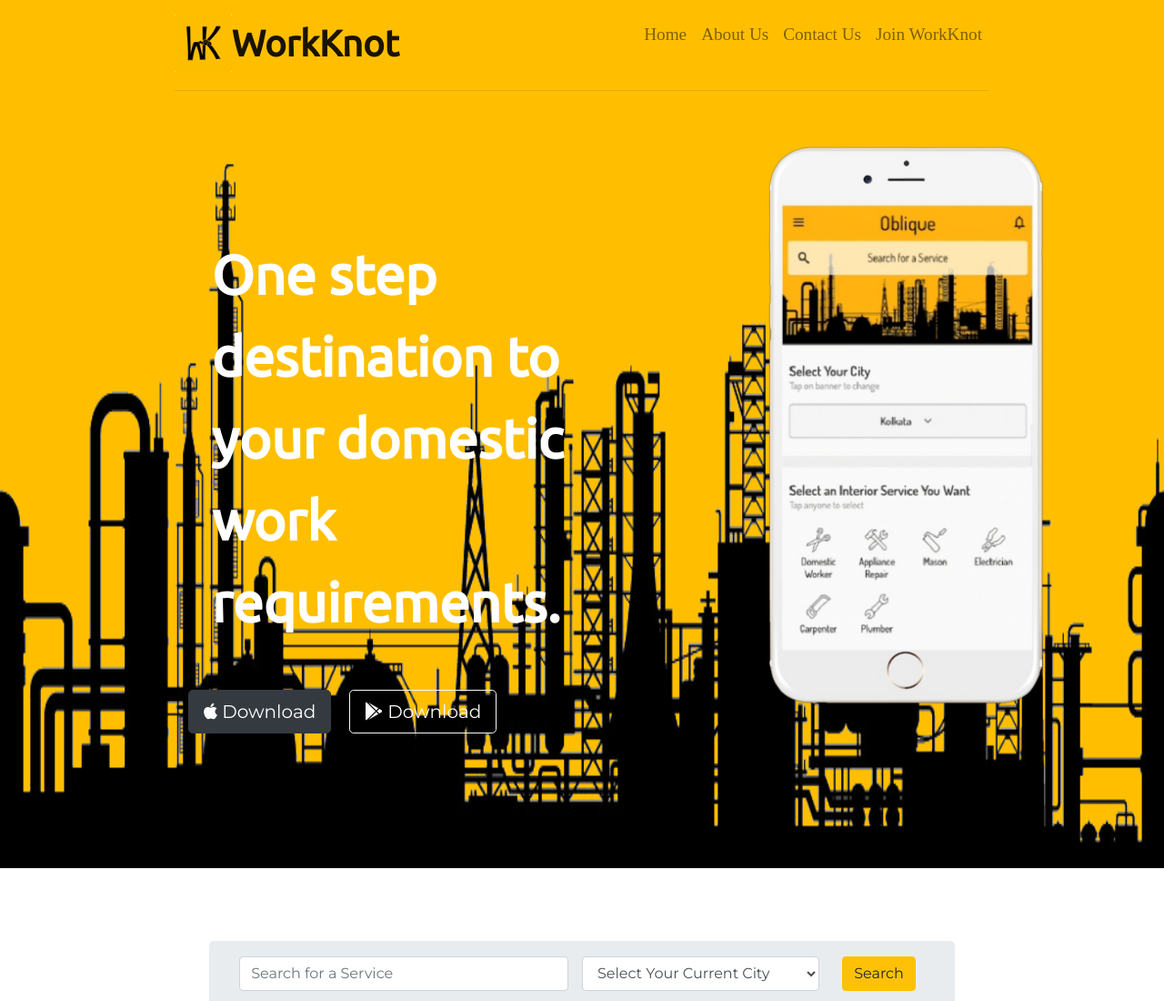
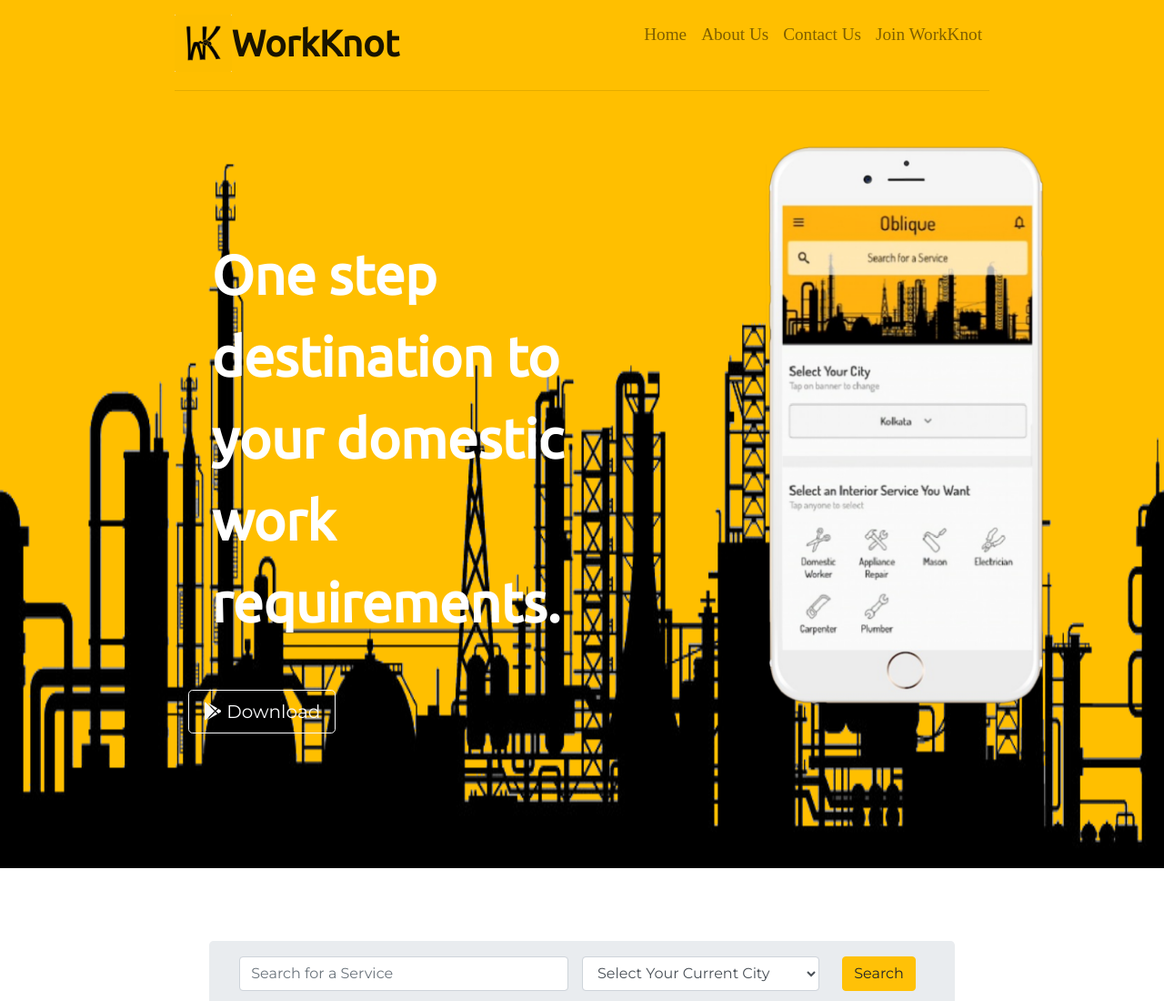
Before and after one commit to WorkKnot/Workknot-Web, a website: page public/index.html in a window 1280 px wide. Shown: the top 1100 px of the page at 91% size. Drawn offline with nearby package versions, Linux system fonts and the light colour scheme.

Commit message:
Minor changes

```diff
--- a/public/index.html
+++ b/public/index.html
@@ -78,9 +78,9 @@
         <div class="row row-desc">
           <div class="col-6">
             <h1>One step destination to your domestic work requirements.</h1>
-            <button type="button" class="btn btn-dark btn-lg download-button"><i class="fab fa-apple"></i>
-            Download</button>
-            <button type="button" class="btn btn-outline-light btn-lg download-button"><i class="fab fa-google-play"></i>
+<!--             <button type="button" class="btn btn-dark btn-lg download-button"><i class="fab fa-apple"></i>
+            Download</button> -->
+            <button type="button" onclick="window.location.href='https://play.google.com/store/apps/details?id=com.kumarhardik.obliqueapp&hl=en';" class="btn btn-outline-light btn-lg download-button"><i class="fab fa-google-play"></i>
             Download</button>
           </div>
           <div class="col-6 ">
```
Also changed, not shown: public/join.html (+5 -5 lines).
